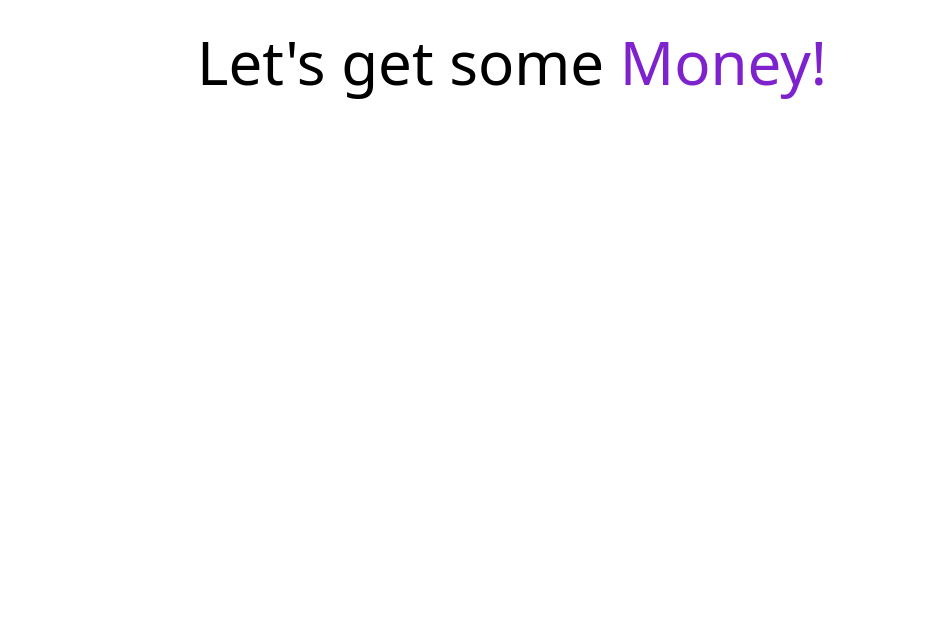
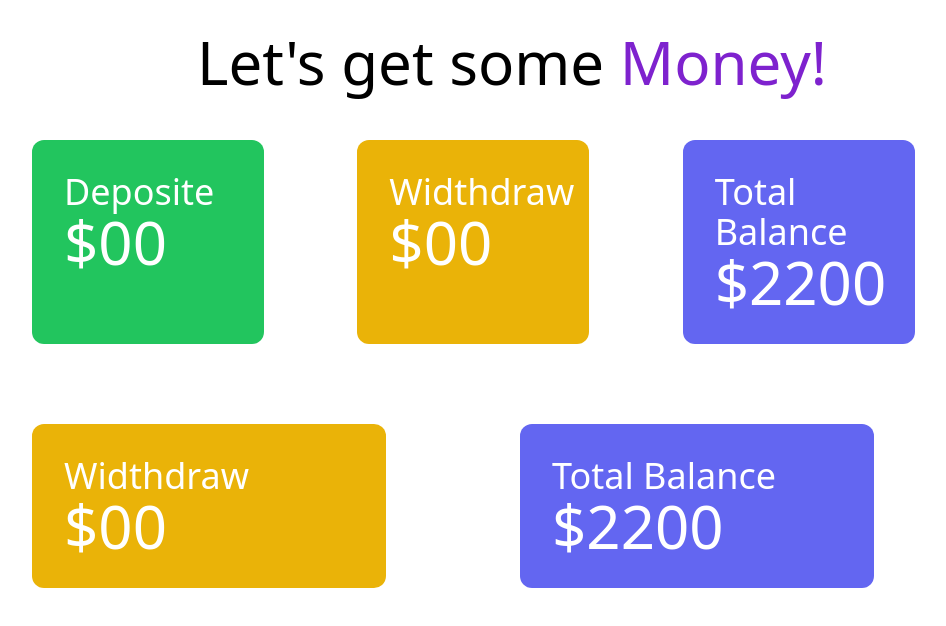
Before and after one commit to Sharif-Miah/bank-deposite-widthraw-site, a plain HTML site: page js/bankIndite.html in a window 1280 px wide. Shown: the whole page, without its empty margins (128-1074 px from the left). Drawn offline with nearby package versions, Linux system fonts and the light colour scheme.

Commit message:
bank indite section added

```diff
--- a/js/bankIndite.html
+++ b/js/bankIndite.html
@@ -19,6 +19,43 @@
     </header>
 
 
+    <main>
+        <section class="mt-12">
+            <div class="grid grid-cols-3 gap-4 mx-auto text-white w-9/12 mx-auto">
+                <div class="bg-green-500 p-8 w-9/12 rounded-xl">
+                    <h3 class='text-4xl'>Deposite</h3>
+                    <h2 class="text-6xl">$00</h2>
+                </div>
+                <div class=" bg-yellow-500 p-8 w-9/12 rounded-xl">
+                    <h3 class='text-4xl'>Widthdraw</h3>
+                    <h2 class="text-6xl">$00</h2>
+                </div>
+                <div class="bg-indigo-500 p-8 w-9/12 rounded-xl">
+                    <h3 class='text-4xl'>Total Balance</h3>
+                    <h2 class="text-6xl">$2200</h2>
+                </div>
+            </div>
+        </section>
+
+        <section>
+            <div class="grid grid-cols-2 gap-4 mx-auto text-white w-9/12 mx-auto my-20">
+
+                <div class=" bg-yellow-500 p-8 w-9/12 rounded-xl">
+                    <h3 class='text-4xl'>Widthdraw</h3>
+                    <h2 class="text-6xl">$00</h2>
+                </div>
+                <div class="bg-indigo-500 p-8 w-9/12 rounded-xl">
+                    <h3 class='text-4xl'>Total Balance</h3>
+                    <h2 class="text-6xl">$2200</h2>
+                </div>
+
+            </div>
+        </section>
+
+
+    </main>
+
+
 
 </body>
 
```
